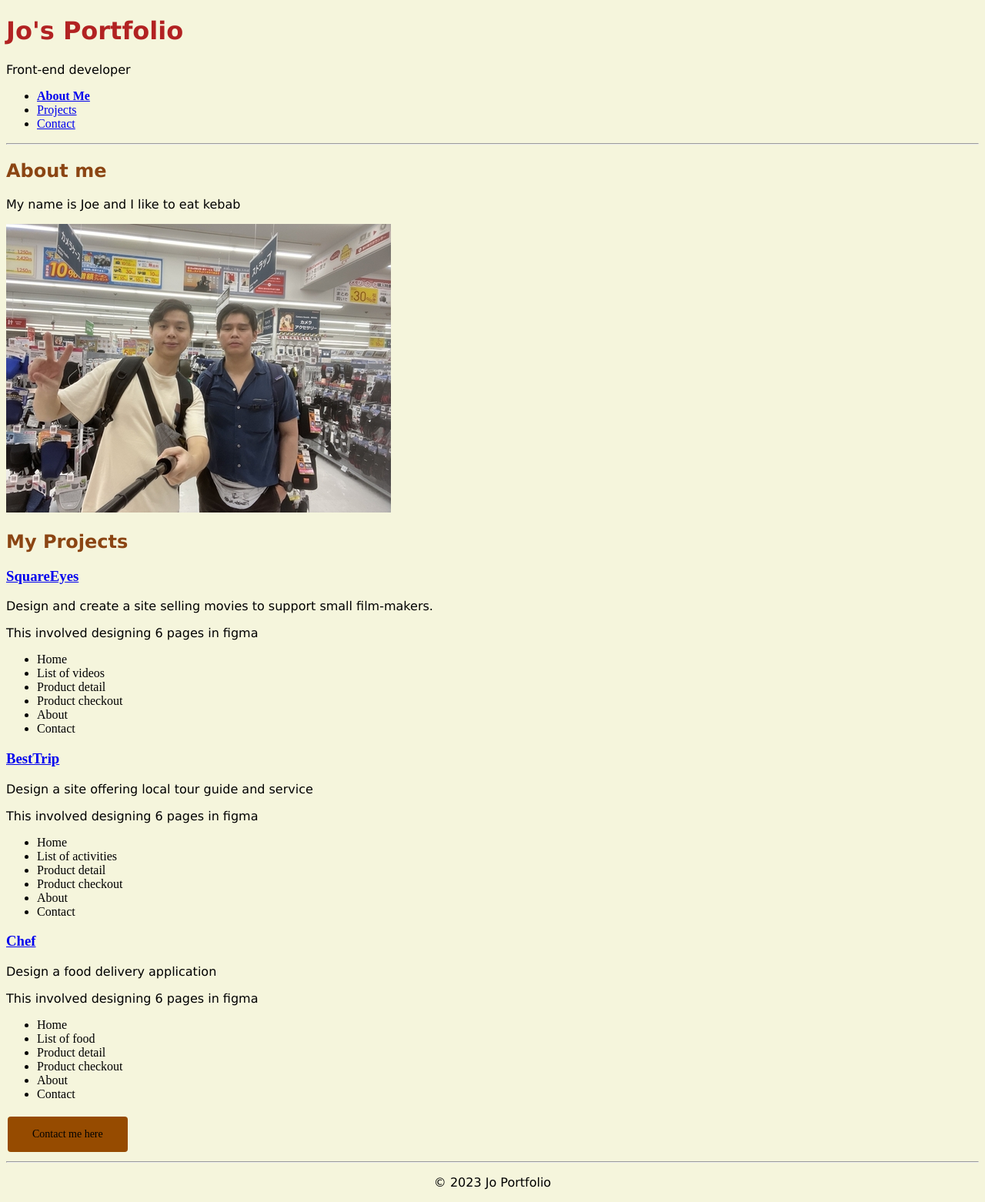
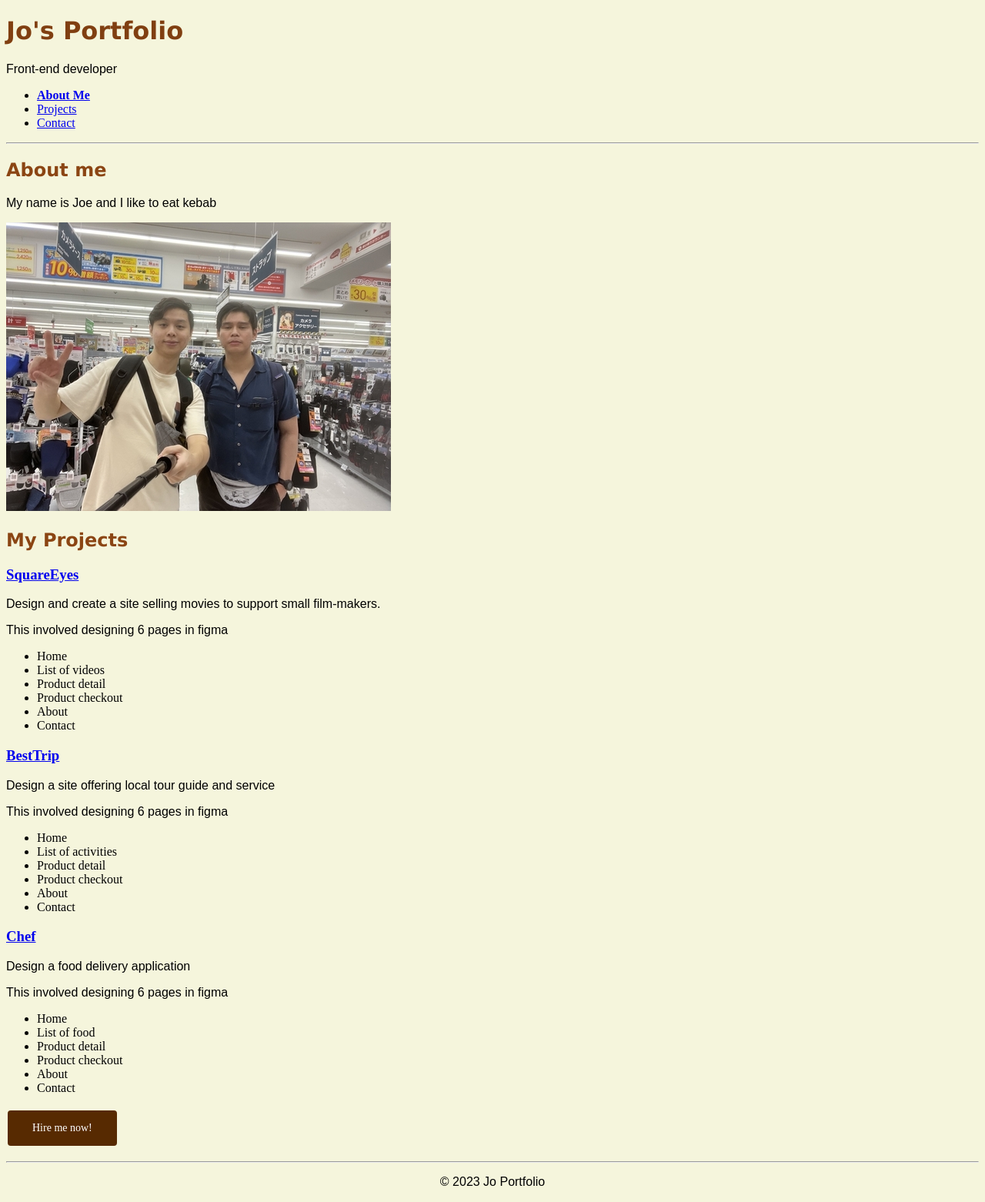
Before and after one commit to Jovo98/my-portfolio, a plain HTML site: page index.html in a window 1280 px wide. Shown: the whole page at 77% size. Drawn offline with Linux system fonts and the light colour scheme.

Commit message:
Added scroll behaviour and changes in CSS file

```diff
--- a/index.html
+++ b/index.html
@@ -1,7 +1,5 @@
 <!DOCTYPE html>
-
-<html lang="en">
-
+<html lang="en" style="scroll-behavior: smooth">
 <head>
     <title>Jo´s Portfolio | Home</title>
     <meta charset="UTF-8">
@@ -11,17 +9,12 @@
     <link rel="stylesheet" type="text/css" href="styles.css">
     <!--Using style tag to style font and colors without css file -->
     <style>
-        body {background-color: beige;}
-        h1   {color: firebrick;}
-        h2   {color: saddlebrown;}
-        p    {color: black;}
-        p    {font-family: Verdana,serif;}
-        h1   {font-family: Verdana,serif;}
-        h2   {font-family: Verdana,serif;}
+
     </style>
 </head>
 
 <body>
+
     <header>
         <h1>Jo's Portfolio</h1>
         <p>Front-end developer</p>
@@ -36,6 +29,7 @@
     </header>
 
     <main>
+        <!-- We give our sections an ID to easily navigate in the page -->
         <section id="about">
             <h2>About me</h2>
             <p>My name is Joe and I like to eat kebab</p>
@@ -45,7 +39,9 @@
         <section id="projects">
             <div>
                 <h2>My Projects</h2>
-            <h3><a href="https://www.figma.com/file/oNyLHTpD0Qszhh5OyQGrYh/Design-CA-Jo-Tan-Vo?type=design&node-id=0%3A1&mode=design&t=0PUaYIP6yXoWRust-1" target="_blank">SquareEyes</a></h3>
+                <h3>
+                    <a href="https://www.figma.com/file/oNyLHTpD0Qszhh5OyQGrYh/Design-CA-Jo-Tan-Vo?type=design&node-id=0%3A1&mode=design&t=0PUaYIP6yXoWRust-1"
+                       target="_blank">SquareEyes</a></h3>
                 <p>Design and create a site selling movies to support small film-makers.</p>
                 <p>This involved designing 6 pages in figma</p>
                 <ul>
@@ -87,7 +83,8 @@
             </div>
         </section>
         <section>
-          <a href="contact.html" class="button">Contact me here</a>
+            <a href="contact.html" class="button">Hire me now!</a>
+            <p> </p>
         </section>
 
     </main>
--- a/styles.css
+++ b/styles.css
@@ -1,7 +1,7 @@
 .button {
-    background-color: #964B00;
+    background-color: #572a01;
     border: none;
-    color: black;
+    color: white;
     padding: 15px 32px;
     text-align: center;
     text-decoration: none;
@@ -11,3 +11,10 @@
     cursor: pointer;
     border-radius: 4px;
 }
+body {background-color: beige;}
+h1   {color: #803f11;}
+h2   {color: saddlebrown;}
+p    {color: black;}
+p    {font-family: Arial,sans-serif;}
+h1   {font-family: Verdana,serif;}
+h2   {font-family: Verdana,serif;}
```
Also changed, not shown: contact.html (+5 -9 lines). Lines whose indentation alone changed are shown as unchanged.
